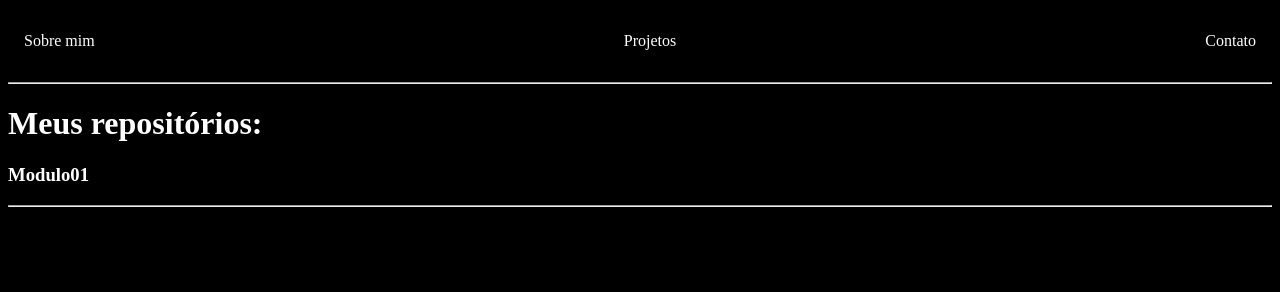
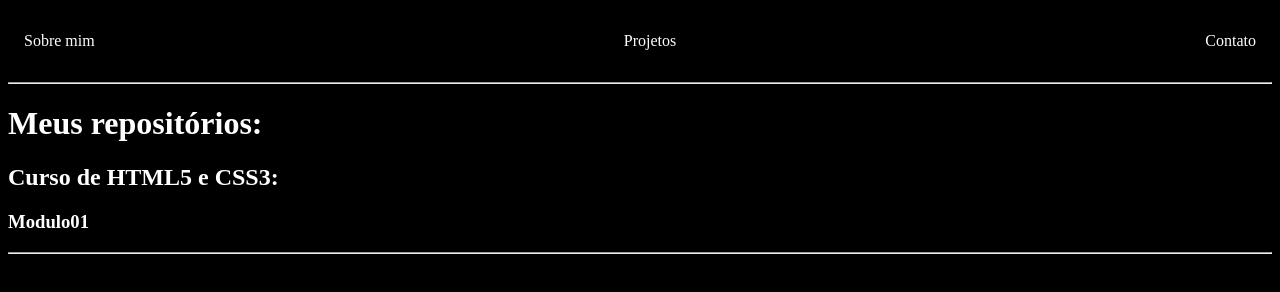
Before and after one commit to SHEILONG11/BLUE-WEB, a plain HTML site: page project.html in a window 1280 px wide. Drawn offline with Linux system fonts and the light colour scheme.

Commit message:
Add files via upload

```diff
--- a/project.html
+++ b/project.html
@@ -23,6 +23,7 @@
     </nav>
     <hr>
     <h1>Meus repositórios:</h1>
+    <h2>Curso de HTML5 e CSS3:</h2>
     <h3><a href="./projetos/Modulo01.html">Modulo01</a></h3>
     <hr>
     </body>
```
